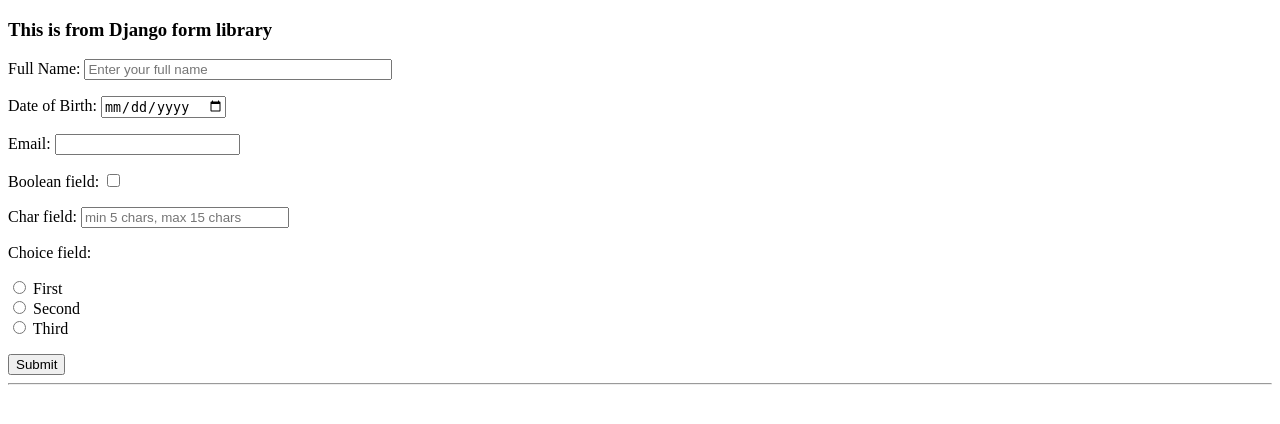
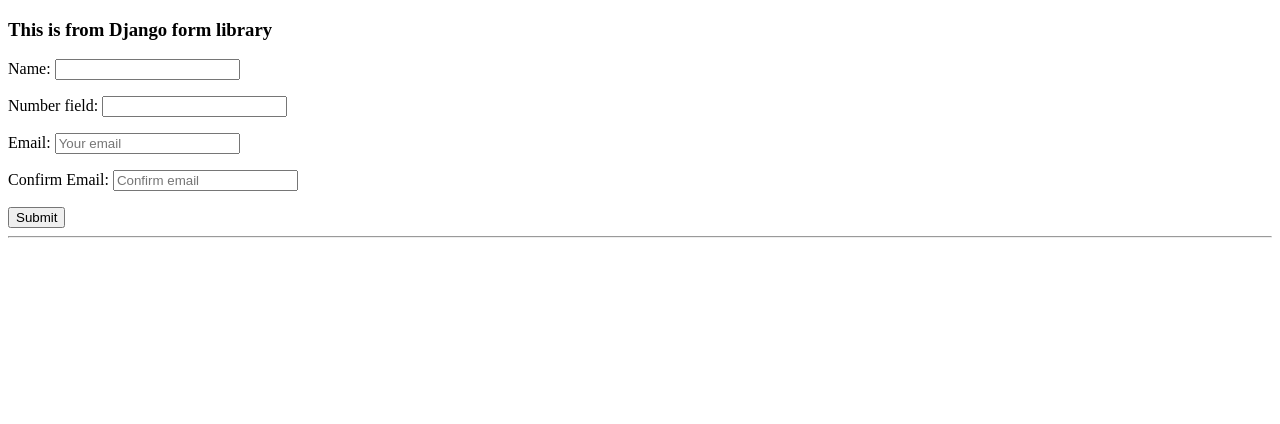
Before and after one commit to amayordomo/Second-Django-Website, a Django app: page /form/ in a window 1280 px wide. Shown: the top 424 px of the page. Run offline with Django 5.2, Linux system fonts and the light colour scheme.

Commit message:
Implement field validation using django validators and field match chekcing

```diff
--- a/first_app/forms_django.py
+++ b/first_app/forms_django.py
@@ -1,11 +1,16 @@
 from django import forms
+from django.core import validators
 
 class user_form(forms.Form):
-    user_name = forms.CharField(label="Full Name", widget=forms.TextInput(attrs={'placeholder':"Enter your full name", 'style': "width:300px"}))
-    user_dob = forms.DateField(label="Date of Birth", widget=forms.TextInput(attrs={'type' : "date"}))
-    user_email = forms.EmailField(label="Email")
-    boolean_field = forms.BooleanField(required=False)
-    char_field = forms.CharField(max_length=15, min_length=5, widget=forms.TextInput(attrs={'placeholder' : 'min 5 chars, max 15 chars', 'style' : 'width:200px'}))
+    name = forms.CharField(validators=[validators.MaxLengthValidator(10), validators.MinLengthValidator(5)])
+    number_field = forms.IntegerField(validators=[validators.MaxValueValidator(10), validators.MinValueValidator(0)])
+    user_email = forms.EmailField(label='Email', widget=forms.TextInput(attrs={'placeholder': 'Your email'}))
+    user_vmail = forms.EmailField(label='Confirm Email', widget=forms.TextInput(attrs={'placeholder': 'Confirm email'}))
 
-    choices = (('1', 'First'), ('2', 'Second'), ('3', 'Third'))
-    choice_field = forms.ChoiceField(choices=choices, widget=forms.RadioSelect)
+    def clean(self):
+        all_cleaned_data = super().clean()
+        user_email = all_cleaned_data['user_email']
+        user_vmail = all_cleaned_data['user_vmail']
+
+        if user_email != user_vmail:
+            raise forms.ValidationError("Please confirm your email! Fields don't match")
--- a/first_app/views.py
+++ b/first_app/views.py
@@ -15,21 +15,18 @@
 
     if request.method == "POST":
         new_form = forms_django.user_form(request.POST)
+        diction.update({'test_form': new_form})
 
         if new_form.is_valid():
-            user_name = new_form.cleaned_data['user_name']
-            user_dob = new_form.cleaned_data['user_dob']
-            user_email = new_form.cleaned_data['user_email']
-            boolean_field = new_form.cleaned_data['boolean_field']
-            char_field = new_form.cleaned_data['char_field']
-            choice_field = new_form.cleaned_data['choice_field']
+            name = new_form.cleaned_data['name']
+            number_field = new_form.cleaned_data['number_field']
+            email = new_form.cleaned_data['user_email']
 
-            diction.update({'user_name' : user_name})
-            diction.update({'user_dob' : user_dob})
-            diction.update({'user_email' : user_email})
-            diction.update({'form_submitted' : "Yes"})
-            diction.update({'boolean_field': boolean_field})
-            diction.update({'char_field': char_field})
-            diction.update({'choice_field': choice_field})
+            diction.update({'name' : name})
+            diction.update({'number_field' : number_field})
+            diction.update({'email': email})
+
+            diction.update({'field': 'Fields match!'})
+            diction.update({'form_submitted': "Yes"})
 
     return render(request, 'first_app/form.html', context=diction)
--- a/templates/first_app/form.html
+++ b/templates/first_app/form.html
@@ -15,12 +15,10 @@
     <hr>
     {% if form_submitted %}
 
-    <p>Name: {{ user_name }} </p>
-    <p>DOB: {{ user_dob }} </p>
-    <p>Email: {{ user_email }} </p>
-    <p>Boolean: {{ boolean_field }}</p>
-    <p>Char Field: {{ char_field }}</p>
-    <p>Choice Field: {{ choice_field }}</p>
+    <p>Name: {{ name }}</p>
+    <p>Number Field: {{ number_field }}</p>
+    <p>Email: {{ email }}</p>
+
 
     {% endif %}
 </body>
```
